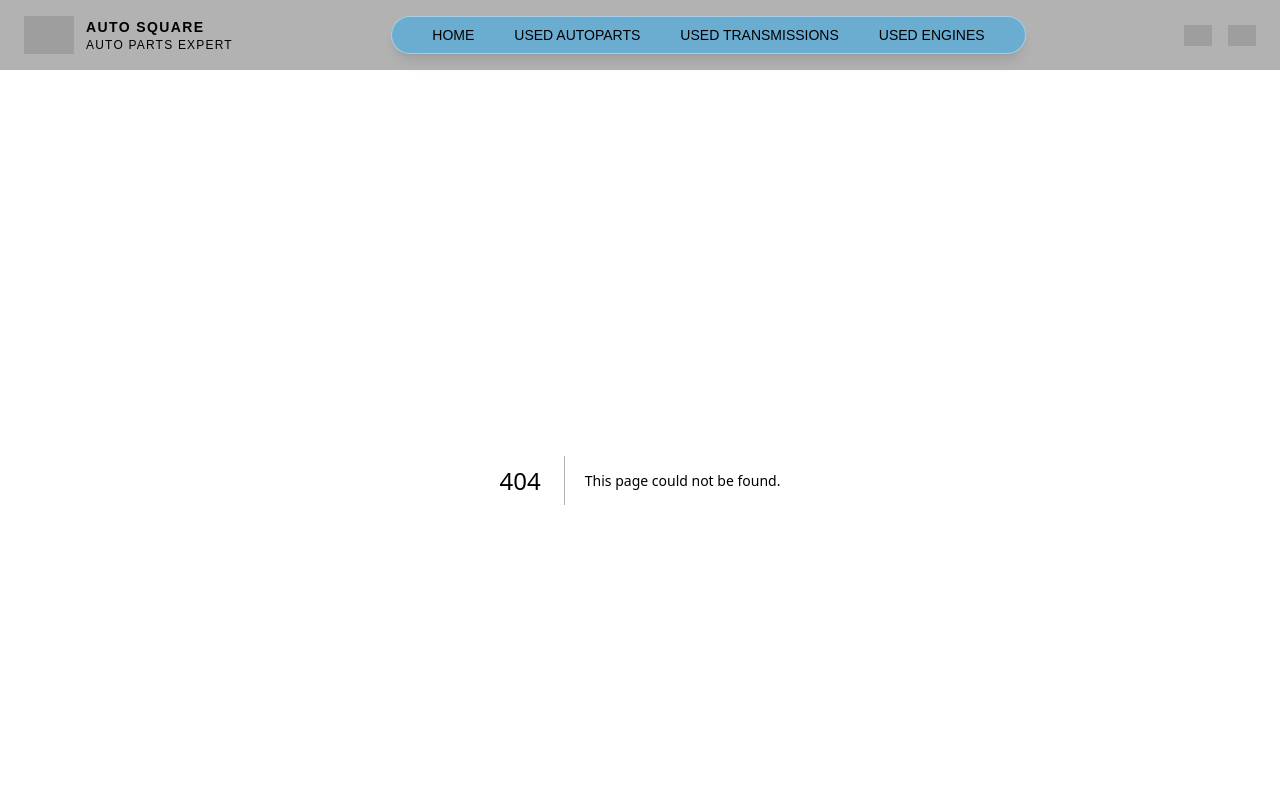
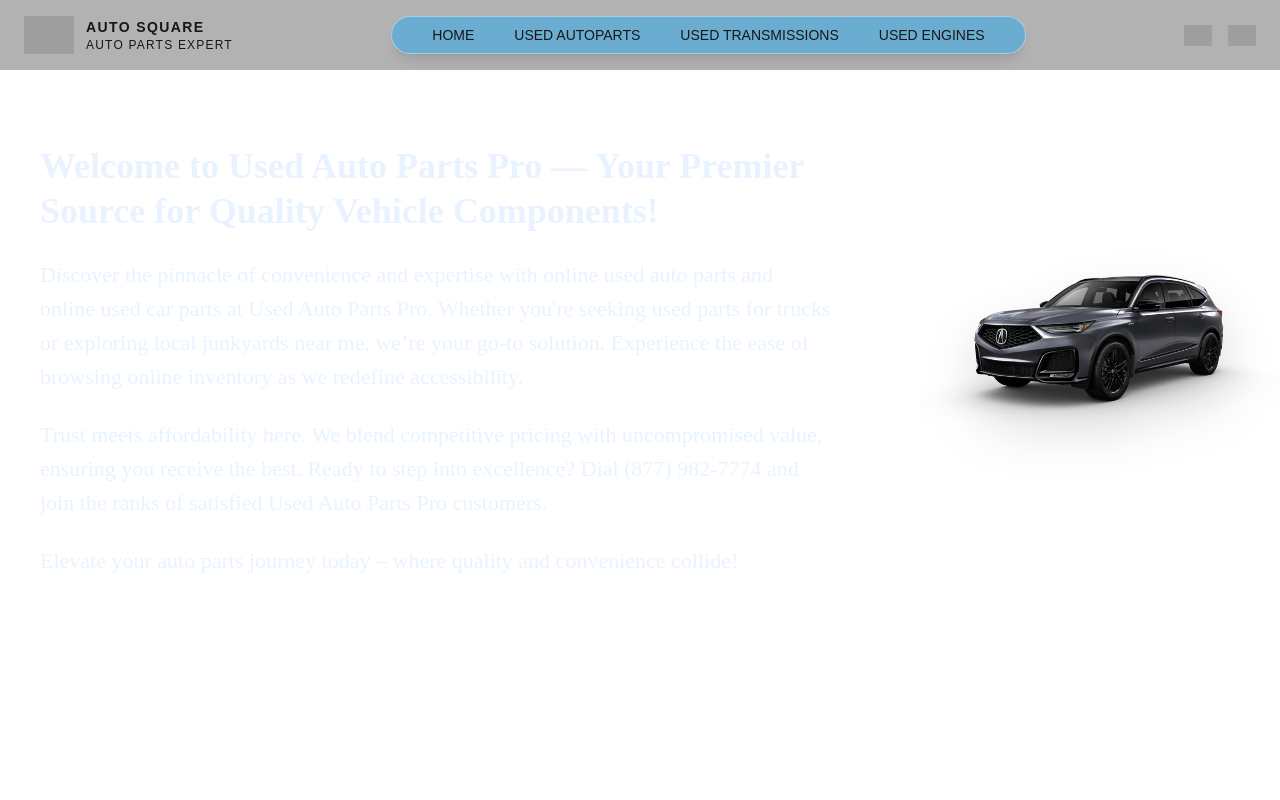
Before and after one commit to AOW-Development/usedautoparts, a Next.js app: page /check in a window 1280 px wide. Before the commit this address had no page. Shown: the top 800 px of the page. Built offline with nearby package versions, Linux system fonts and the light colour scheme; grey boxes are pictures that could not be loaded.

Commit message:
modifications

```diff
--- /dev/null
+++ b/app/check/page.tsx
@@ -0,0 +1,12 @@
+import AboutSection from '@/components/home/AboutSection'
+import React from 'react'
+
+function page() {
+  return (
+    <div className='h-full'>
+      <AboutSection/>
+    </div>
+  )
+}
+
+export default page
--- a/components/home/AboutSection.tsx
+++ b/components/home/AboutSection.tsx
@@ -5,10 +5,10 @@ import Image from "next/image";
 export default function AboutSection() {
   return (
     <section className="w-full py-16 px-6 bg-transparent text-[#E8F3FF] flex justify-center">
-      <div className="max-w-[1200px] w-full grid grid-cols-1 lg:grid-cols-2 gap-12 items-center">
+      <div className="relative max-w-[1200px] w-full grid grid-cols-1 lg:grid-cols-[70%_30%] gap-10 items-center">
 
         {/* LEFT TEXT */}
-        <div className="space-y-6">
+        <div className="space-y-6 z-20 pr-6 lg:pr-12">
 
           <h2 className="font-[Orbitron] font-bold text-[26px] sm:text-[32px] lg:text-[36px] leading-tight">
             Welcome to Used Auto Parts Pro — Your Premier Source for Quality Vehicle Components!
@@ -33,13 +33,21 @@ export default function AboutSection() {
         </div>
 
         {/* RIGHT IMAGE */}
-        <div className="flex justify-center lg:justify-end">
-          <div className="relative w-[300px] sm:w-[380px] lg:w-[480px] h-[240px] sm:h-[300px] lg:h-[380px]">
+        <div className="relative z-10 flex justify-center lg:justify-end">
+          <div
+            className="
+              relative
+              w-[260px] sm:w-[320px] lg:w-[360px]
+              h-[200px] sm:h-[260px] lg:h-[330px]
+              -mt-6 lg:-mt-12     /* 👈 slight overlap upward */
+              -ml-6 lg:-ml-16     /* 👈 slight overlap left into text */
+            "
+          >
             <Image
-              src="/images/about-engine.png"  // Update your path
+              src="/images/about-engine.png"
               alt="Engine"
               fill
-              className="object-contain"
+              className="object-contain drop-shadow-2xl"
             />
           </div>
         </div>
```
